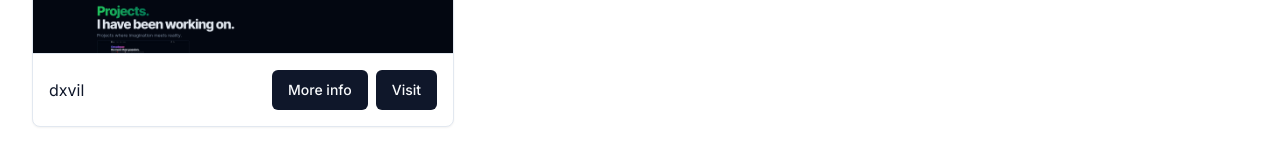
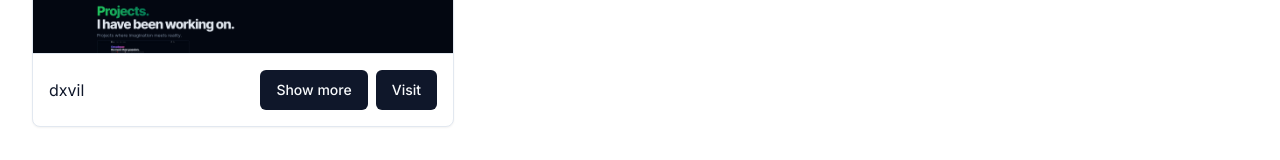
Before and after one commit to automataevox/dxvil.com, a Next.js app: page /projects in a window 1280 px wide. Shown: the part 453-613 px from the top of the page. Built offline with nearby package versions, Linux system fonts and the light colour scheme.

Commit message:
showing dialog "under development"

```diff
--- a/app/projectTile.tsx
+++ b/app/projectTile.tsx
@@ -4,6 +4,7 @@ import { Card, CardContent, CardDescription, CardHeader } from "@/components/ui/
 import { Separator } from "@/components/ui/separator";
 import Image from "next/image";
 import { metadata } from "./metadata";
+import { AlertDialog, AlertDialogAction, AlertDialogCancel, AlertDialogContent, AlertDialogDescription, AlertDialogFooter, AlertDialogHeader, AlertDialogTitle, AlertDialogTrigger } from '@/components/ui/alert-dialog';
 
 interface ProjectTileProps {
   imageSrc: string;
@@ -34,8 +35,24 @@ export default function ProjectTile({
       <CardContent className="font-boldS flex items-center justify-between p-4">
         <p>{projectName}</p>
         <div className="flex gap-2">
-          <Button onClick={handleMoreInfoClick}>More info</Button>
-          <Button onClick={() => window.open(visitUrl)}>Visit</Button>
+            <AlertDialog>
+                <AlertDialogTrigger asChild>
+                    <Button>Show more</Button>
+                </AlertDialogTrigger>
+                <AlertDialogContent>
+                    <AlertDialogHeader>
+                        <AlertDialogTitle>Comming soon...</AlertDialogTitle>
+                        <AlertDialogDescription>
+                            We are sorry but this function is still under development and we will release it as soon as possible.
+                        </AlertDialogDescription>
+                    </AlertDialogHeader>
+                    <AlertDialogFooter>
+                        <AlertDialogCancel>Okey</AlertDialogCancel>
+                    </AlertDialogFooter>
+                </AlertDialogContent>
+            </AlertDialog>
+            {/*<Button onClick={handleMoreInfoClick}>More info</Button>*/}
+            <Button onClick={() => window.open(visitUrl)}>Visit</Button>
         </div>
       </CardContent>
     </Card>
```
